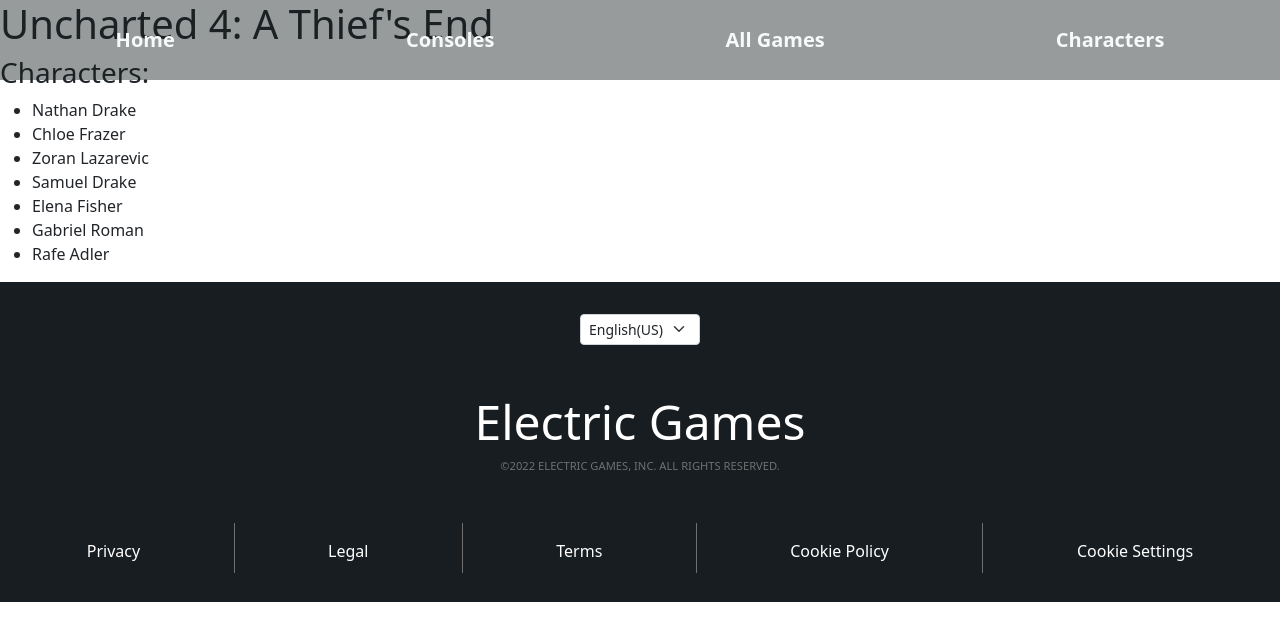
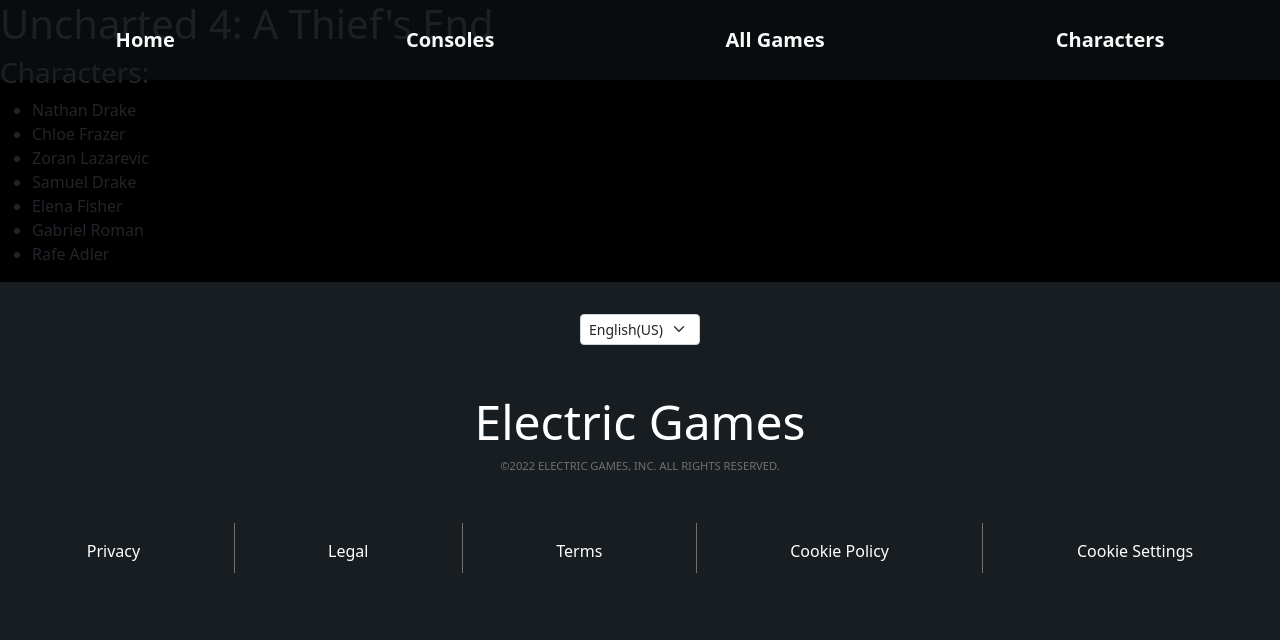
Before and after one commit to mape86/electric-games, a React (Create React App) app: page /UnchartedPage in a window 1280 px wide. Shown: the top 640 px of the page. Built offline with nearby package versions, Linux system fonts and the light colour scheme.

Commit message:
Updated CSS, created Index CSS

```diff
--- a/src/App.tsx
+++ b/src/App.tsx
@@ -15,6 +15,7 @@
   TombRaiderPage,
   UnchartedPage,
 } from "./pages/index";
+import "./pages/index.css"
 import Navbar from "./components/shared/Navbar";
 
 function App() {
--- a/src/components/shared/footer.css
+++ b/src/components/shared/footer.css
@@ -1,7 +1,7 @@
 .footer {
   background-color: #181d21;
   color: white;
-  height: 40vh;
+  height: 65vh;
   padding: 2rem;
 }
 
--- a/src/pages/characterPage/CharacterPage.tsx
+++ b/src/pages/characterPage/CharacterPage.tsx
@@ -3,9 +3,12 @@
 
 const CharacterPage = () => {
     return(
-        <section className="container character-container">
-            <CharacterList/>
-        </section>
+        <>
+            <section className="character-top-section"></section>
+            <section className="container character-container">
+                <CharacterList/>
+            </section>
+        </>
     )
 }
 
--- /dev/null
+++ b/src/pages/index.css
@@ -0,0 +1,3 @@
+body {
+  background-color: black;
+}
```
